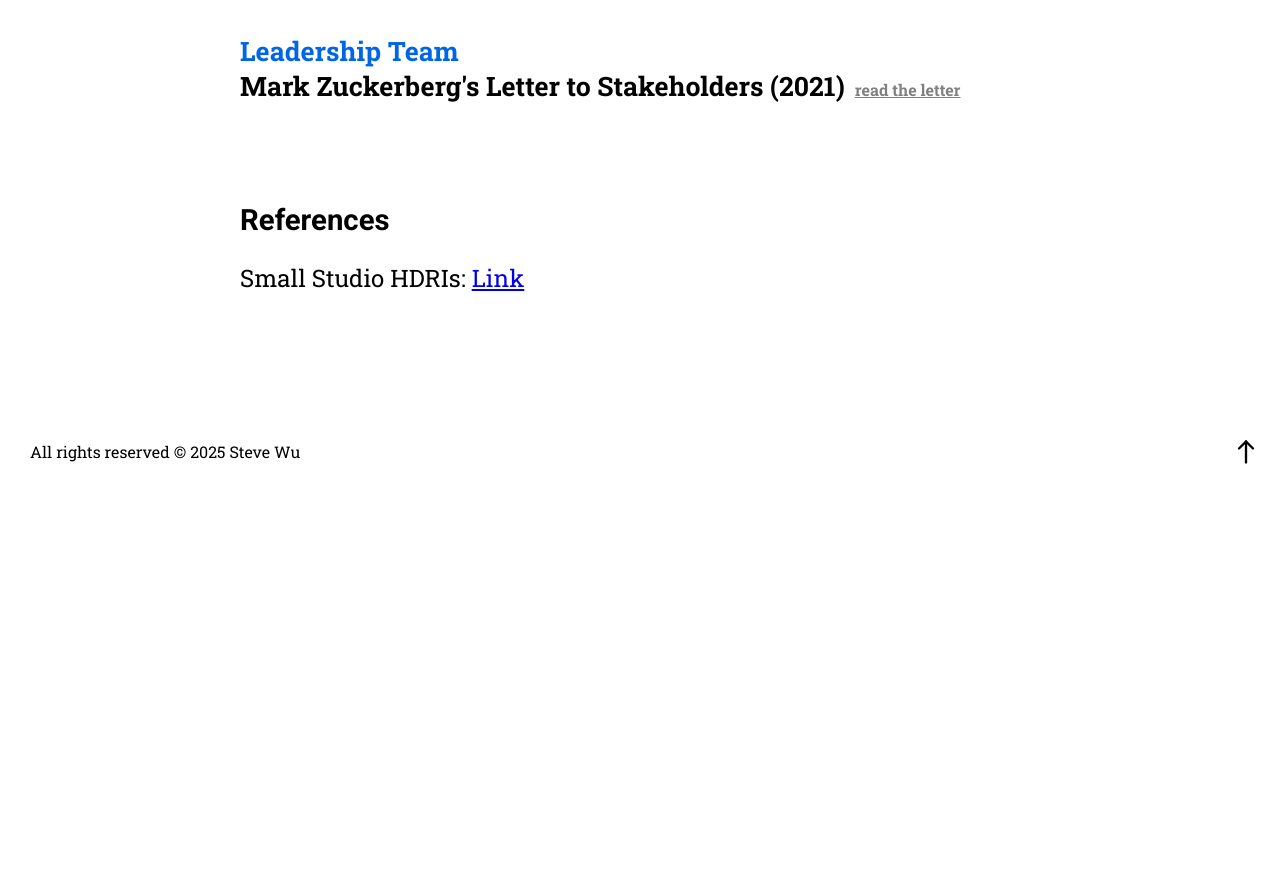
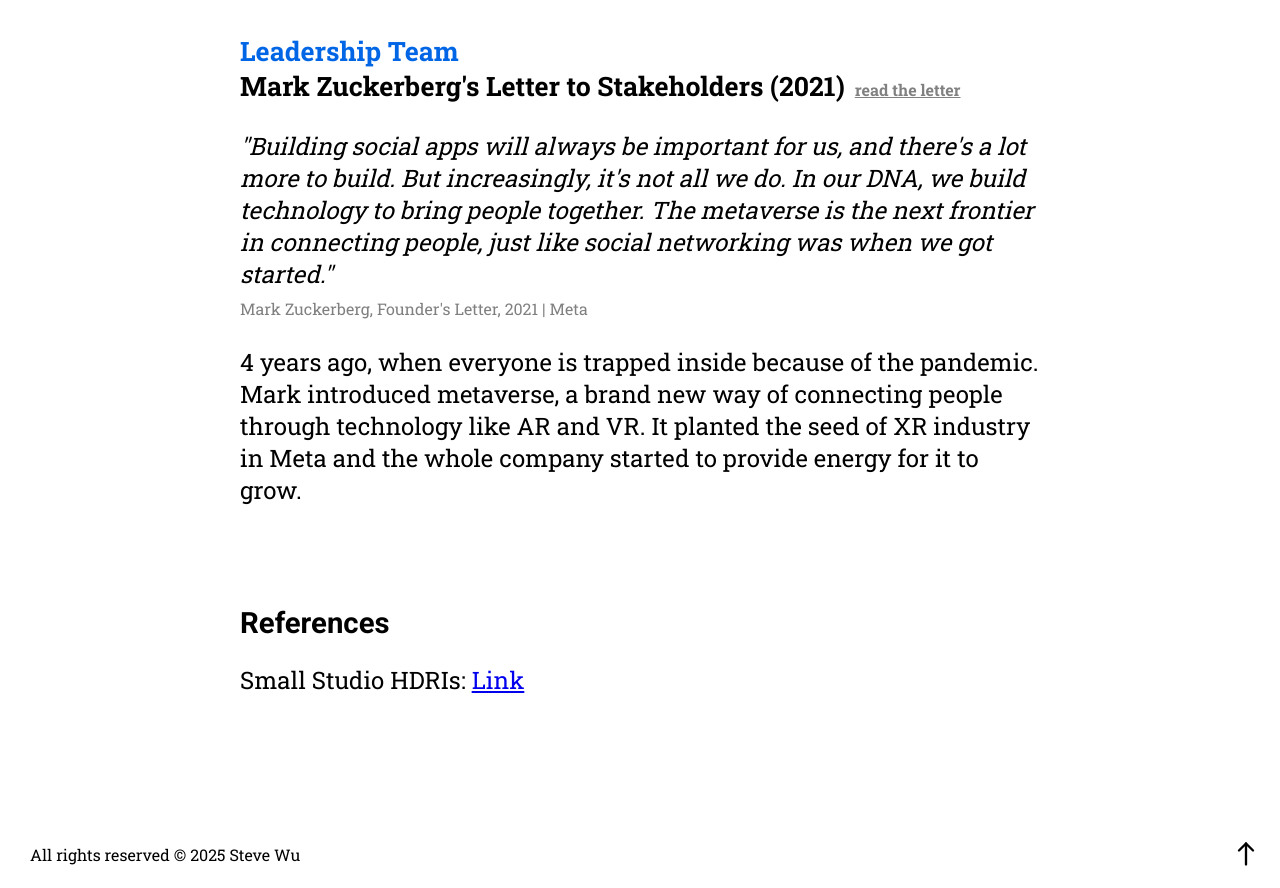
Before and after one commit to SteveWu-Design/Design-Blogs, a plain HTML site: page blogpages/Business-Engagement-With-Meta/index.html in a window 1280 px wide. Shown: the part 3720-4608 px from the top of the page. Before the commit the page ends 4206 px from the top, so only its background shows below. Drawn offline with Linux system fonts and the light colour scheme.

Commit message:
Update index.html

```diff
--- a/blogpages/Business-Engagement-With-Meta/index.html
+++ b/blogpages/Business-Engagement-With-Meta/index.html
@@ -122,6 +122,9 @@
                         <strong>Leadership Team</strong><br/>
                         Mark Zuckerberg's Letter to Stakeholders (2021)<span><a target="_blank" style="color: grey; margin-left: 10px;" href="https://about.fb.com/news/2021/10/founders-letter/">read the letter</a></span>
                     </h3>
+                    <p><em>"Building social apps will always be important for us, and there's a lot more to build. But increasingly, it's not all we do. In our DNA, we build technology to bring people together. The metaverse is the next frontier in connecting people, just like social networking was when we got started."</em><br/>
+                    <span>Mark Zuckerberg, Founder's Letter, 2021 | Meta</span></p>
+                    <p>4 years ago, when everyone is trapped inside because of the pandemic. Mark introduced metaverse, a brand new way of connecting people through technology like AR and VR. It planted the seed of XR industry in Meta and the whole company started to provide energy for it to grow.</p>
                 </section>
             </section>
 
```
